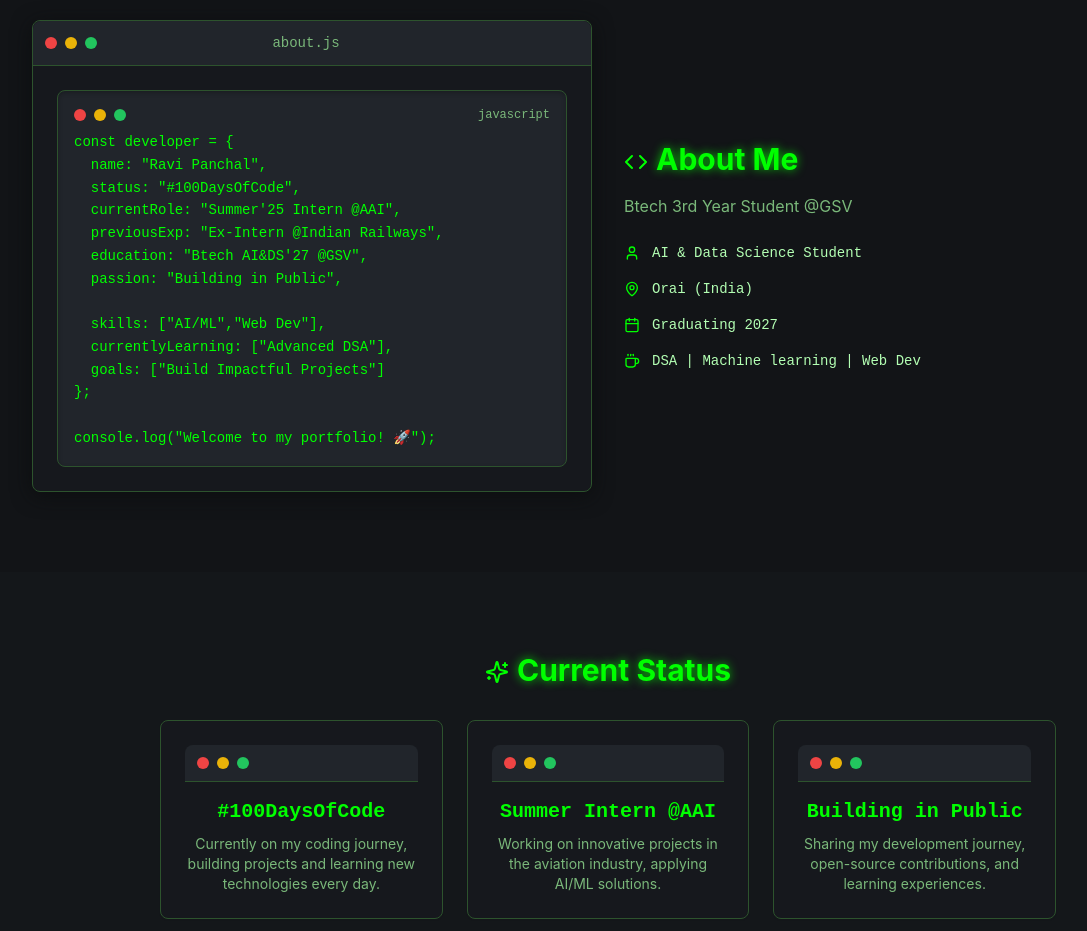
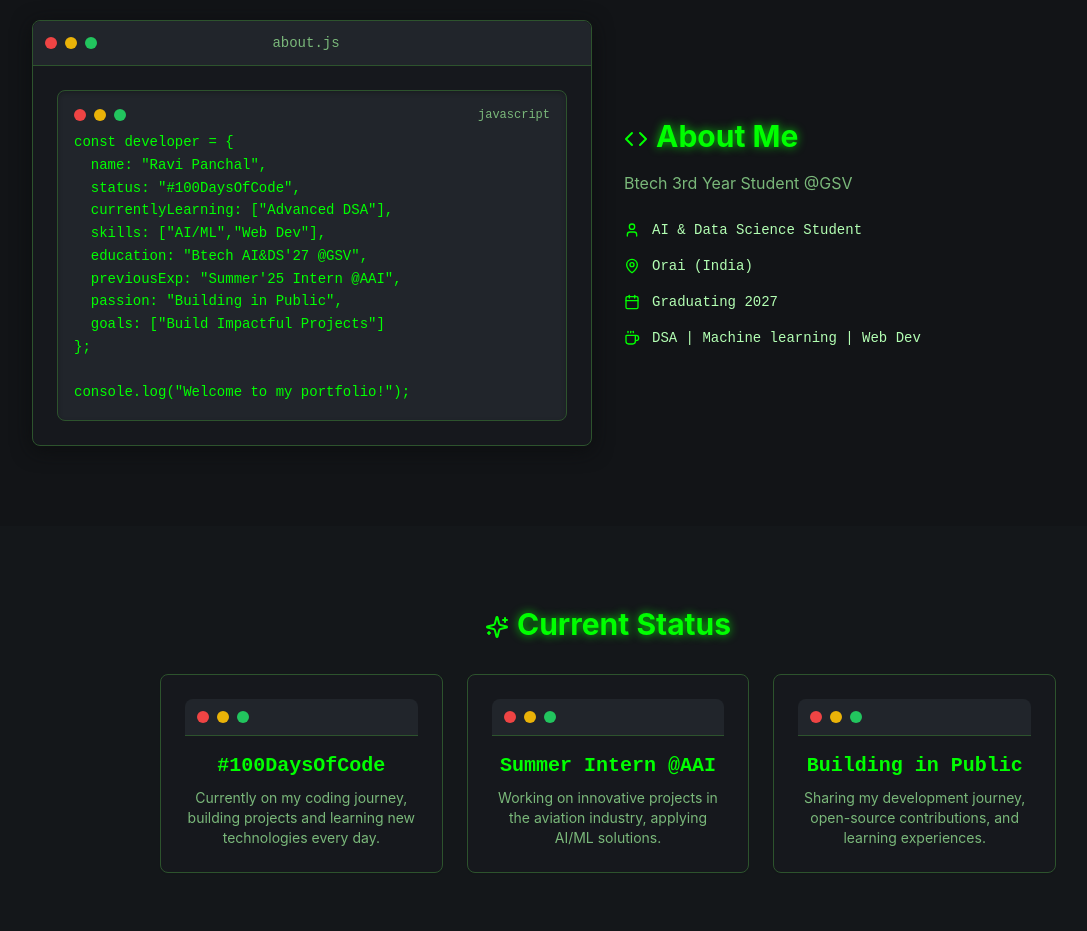
Before and after one commit to ravixpanchal/portfolio, a React (Vite) app: page / in a window 1280 px wide. Shown: the part 860-1791 px from the top of the page, without its empty margins (32-1119 px from the left). Built offline with nearby package versions, Linux system fonts and the light colour scheme.

Commit message:
Update Index.tsx
Signed-off-by: Ravi Panchal  <160248997+ravixpanchal@users.noreply.github.com>

```diff
--- a/src/pages/Index.tsx
+++ b/src/pages/Index.tsx
@@ -12,17 +12,15 @@ const Index = () => {
   const codeSnippet = `const developer = {
   name: "Ravi Panchal",
   status: "#100DaysOfCode",
-  currentRole: "Summer'25 Intern @AAI",
-  previousExp: "Ex-Intern @Indian Railways",
+  currentlyLearning: ["Advanced DSA"],
+  skills: ["AI/ML","Web Dev"],
   education: "Btech AI&DS'27 @GSV",
+  previousExp: "Summer'25 Intern @AAI",
   passion: "Building in Public",
-
-  skills: ["AI/ML","Web Dev"],
-  currentlyLearning: ["Advanced DSA"],
   goals: ["Build Impactful Projects"]
 };
 
-console.log("Welcome to my portfolio! 🚀");`;
+console.log("Welcome to my portfolio!");`;
 
   return (
     <div className="min-h-screen bg-background text-foreground">
```
